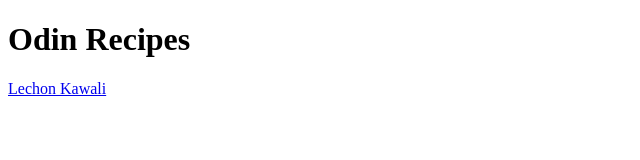
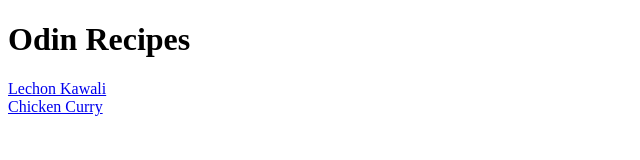
Before and after one commit to caps-lock23/odin-recipes-2, a plain HTML site: page index.html in a window 1280 px wide. Shown: the whole page, without its empty margins (0-640 px from the left). Drawn offline with Linux system fonts and the light colour scheme.

Commit message:
added chicken curry anchor tag

```diff
--- a/index.html
+++ b/index.html
@@ -8,5 +8,7 @@
 <body>
     <h1>Odin Recipes</h1>
     <a href="recipes/lechonkawali.html">Lechon Kawali</a>
+    <br>
+    <a href="recipes/chickencurry.html">Chicken Curry</a>
 </body>
 </html>
```
